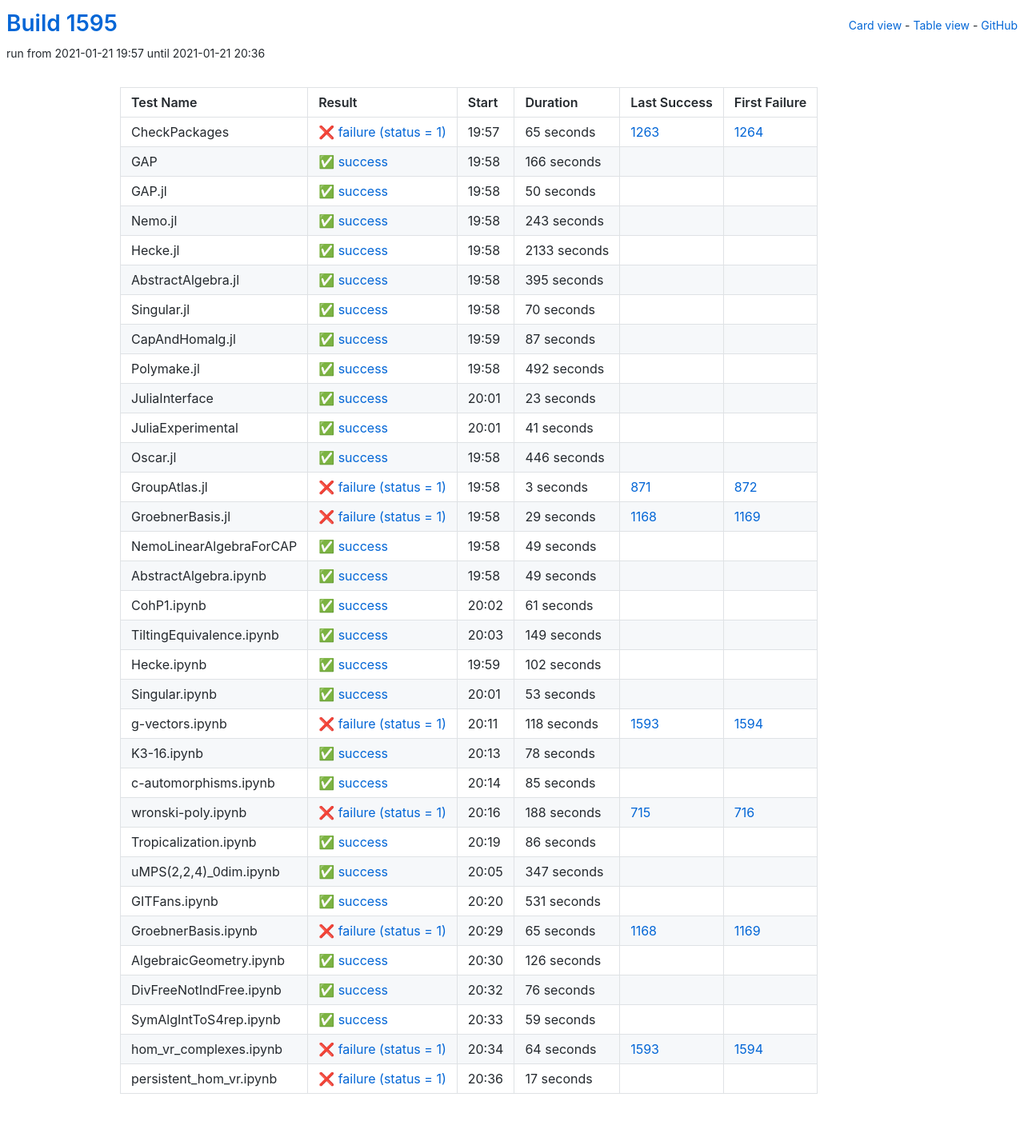
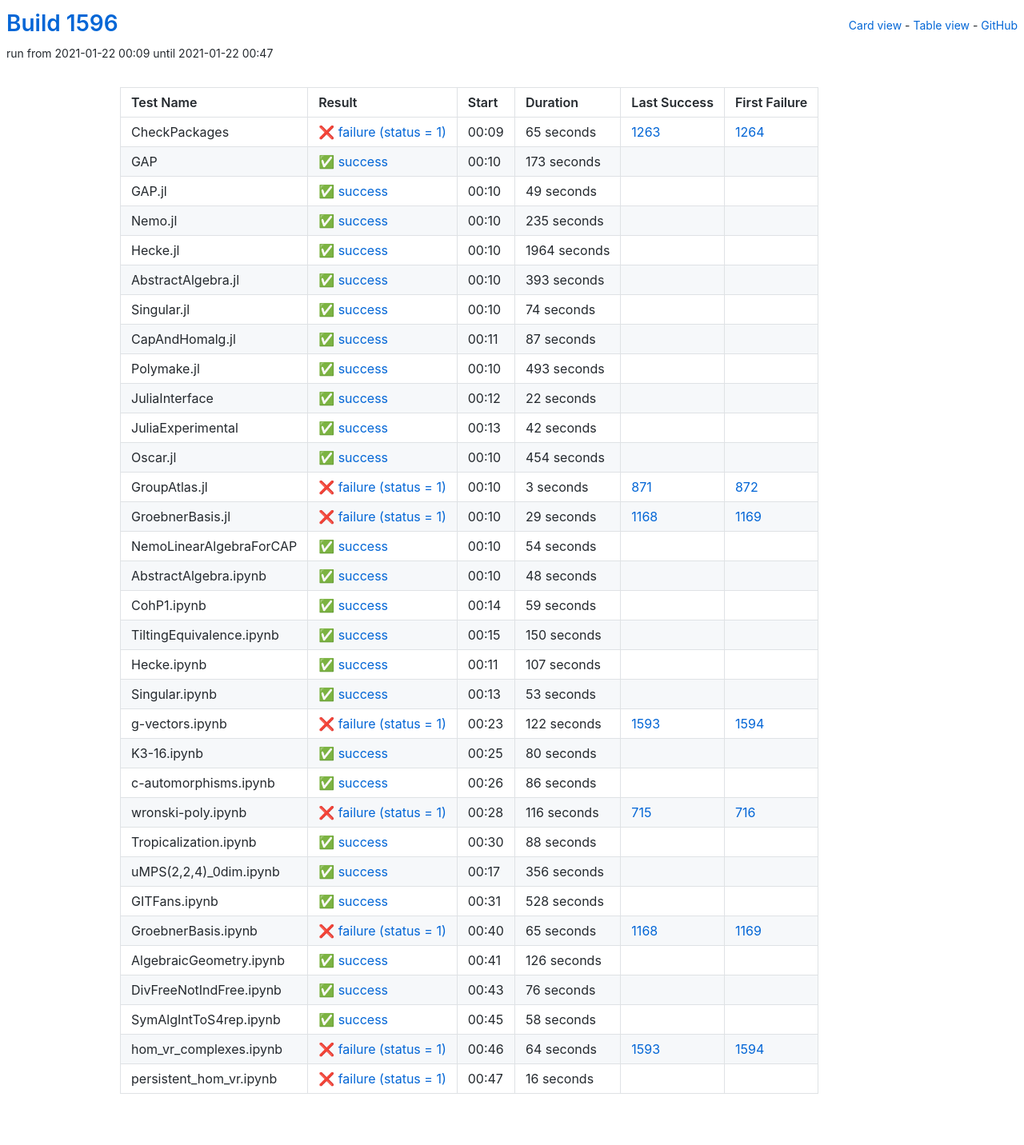
Before and after one commit to oscar-system/oscar-ci-status-stable, a Jekyll site: the page built from table.html, in a window 1280 px wide. Shown: the whole page at 80% size. Built offline with Jekyll 4.4.1, drawn with Linux system fonts in a browser that asks for light colours.

Commit message:
Build #1596

```diff
--- a/_data/ci.yml
+++ b/_data/ci.yml
@@ -1,6 +1,6 @@
 ---
-build: 1595
-build_url: https://oscarci.mathematik.uni-kl.de/job/oscar-stable/1595/
+build: 1596
+build_url: https://oscarci.mathematik.uni-kl.de/job/oscar-stable/1596/
 job: oscar-stable
 organization: oscar-system
 repo: oscar-ci-status-stable
@@ -8,8 +8,8 @@ repourl: https://github.com/oscar-system/oscar-ci-status-stable
 tests:
 - name: CheckPackages
   id: checkpackages
-  log: https://oscarci.mathematik.uni-kl.de/job/oscar-stable/1595/artifact/logs/build-1595/CheckPackages.log
-  start: 2021-01-21 19:57
+  log: https://oscarci.mathematik.uni-kl.de/job/oscar-stable/1596/artifact/logs/build-1596/CheckPackages.log
+  start: 2021-01-22 00:09
   success: false
   exitcode: 1
   status: failure
@@ -20,80 +20,80 @@ tests:
   first_failure_url: https://oscarci.mathematik.uni-kl.de/job/oscar-stable/1264/
 - name: GAP
   id: gap
-  log: https://oscarci.mathematik.uni-kl.de/job/oscar-stable/1595/artifact/logs/build-1595/GAP.log
-  start: 2021-01-21 19:58
+  log: https://oscarci.mathematik.uni-kl.de/job/oscar-stable/1596/artifact/logs/build-1596/GAP.log
+  start: 2021-01-22 00:10
   success: true
   exitcode: 0
   status: success
-  duration: 166
+  duration: 173
   last_success: false
   last_success_url:
   first_failure: false
   first_failure_url:
 - name: GAP.jl
   id: gap-jl
-  log: https://oscarci.mathematik.uni-kl.de/job/oscar-stable/1595/artifact/logs/build-1595/GAP.jl.log
-  start: 2021-01-21 19:58
+  log: https://oscarci.mathematik.uni-kl.de/job/oscar-stable/1596/artifact/logs/build-1596/GAP.jl.log
+  start: 2021-01-22 00:10
   success: true
   exitcode: 0
   status: success
-  duration: 50
+  duration: 49
   last_success: false
   last_success_url:
   first_failure: false
   first_failure_url:
 - name: Nemo.jl
   id: nemo-jl
-  log: https://oscarci.mathematik.uni-kl.de/job/oscar-stable/1595/artifact/logs/build-1595/Nemo.jl.log
-  start: 2021-01-21 19:58
+  log: https://oscarci.mathematik.uni-kl.de/job/oscar-stable/1596/artifact/logs/build-1596/Nemo.jl.log
+  start: 2021-01-22 00:10
   success: true
   exitcode: 0
   status: success
-  duration: 243
+  duration: 235
   last_success: false
   last_success_url:
   first_failure: false
   first_failure_url:
 - name: Hecke.jl
   id: hecke-jl
-  log: https://oscarci.mathematik.uni-kl.de/job/oscar-stable/1595/artifact/logs/build-1595/Hecke.jl.log
-  start: 2021-01-21 19:58
+  log: https://oscarci.mathematik.uni-kl.de/job/oscar-stable/1596/artifact/logs/build-1596/Hecke.jl.log
+  start: 2021-01-22 00:10
   success: true
   exitcode: 0
   status: success
-  duration: 2133
+  duration: 1964
   last_success: false
   last_success_url:
   first_failure: false
   first_failure_url:
 - name: AbstractAlgebra.jl
   id: abstractalgebra-jl
-  log: https://oscarci.mathematik.uni-kl.de/job/oscar-stable/1595/artifact/logs/build-1595/AbstractAlgebra.jl.log
-  start: 2021-01-21 19:58
+  log: https://oscarci.mathematik.uni-kl.de/job/oscar-stable/1596/artifact/logs/build-1596/AbstractAlgebra.jl.log
+  start: 2021-01-22 00:10
   success: true
   exitcode: 0
   status: success
-  duration: 395
+  duration: 393
   last_success: false
   last_success_url:
   first_failure: false
   first_failure_url:
 - name: Singular.jl
   id: singular-jl
-  log: https://oscarci.mathematik.uni-kl.de/job/oscar-stable/1595/artifact/logs/build-1595/Singular.jl.log
-  start: 2021-01-21 19:58
+  log: https://oscarci.mathematik.uni-kl.de/job/oscar-stable/1596/artifact/logs/build-1596/Singular.jl.log
+  start: 2021-01-22 00:10
   success: true
   exitcode: 0
   status: success
-  duration: 70
+  duration: 74
   last_success: false
   last_success_url:
   first_failure: false
   first_failure_url:
 - name: CapAndHomalg.jl
   id: capandhomalg-jl
-  log: https://oscarci.mathematik.uni-kl.de/job/oscar-stable/1595/artifact/logs/build-1595/CapAndHomalg.jl.log
-  start: 2021-01-21 19:59
+  log: https://oscarci.mathematik.uni-kl.de/job/oscar-stable/1596/artifact/logs/build-1596/CapAndHomalg.jl.log
+  start: 2021-01-22 00:11
   success: true
   exitcode: 0
   status: success
@@ -104,56 +104,56 @@ tests:
   first_failure_url:
 - name: Polymake.jl
   id: polymake-jl
-  log: https://oscarci.mathematik.uni-kl.de/job/oscar-stable/1595/artifact/logs/build-1595/Polymake.jl.log
-  start: 2021-01-21 19:58
+  log: https://oscarci.mathematik.uni-kl.de/job/oscar-stable/1596/artifact/logs/build-1596/Polymake.jl.log
+  start: 2021-01-22 00:10
   success: true
   exitcode: 0
   status: success
-  duration: 492
+  duration: 493
   last_success: false
   last_success_url:
   first_failure: false
   first_failure_url:
 - name: JuliaInterface
   id: juliainterface
-  log: https://oscarci.mathematik.uni-kl.de/job/oscar-stable/1595/artifact/logs/build-1595/JuliaInterface.log
-  start: 2021-01-21 20:01
+  log: https://oscarci.mathematik.uni-kl.de/job/oscar-stable/1596/artifact/logs/build-1596/JuliaInterface.log
+  start: 2021-01-22 00:12
   success: true
   exitcode: 0
   status: success
-  duration: 23
+  duration: 22
   last_success: false
   last_success_url:
   first_failure: false
   first_failure_url:
 - name: JuliaExperimental
   id: juliaexperimental
-  log: https://oscarci.mathematik.uni-kl.de/job/oscar-stable/1595/artifact/logs/build-1595/JuliaExperimental.log
-  start: 2021-01-21 20:01
+  log: https://oscarci.mathematik.uni-kl.de/job/oscar-stable/1596/artifact/logs/build-1596/JuliaExperimental.log
+  start: 2021-01-22 00:13
   success: true
   exitcode: 0
   status: success
-  duration: 41
+  duration: 42
   last_success: false
   last_success_url:
   first_failure: false
   first_failure_url:
 - name: Oscar.jl
   id: oscar-jl
-  log: https://oscarci.mathematik.uni-kl.de/job/oscar-stable/1595/artifact/logs/build-1595/Oscar.jl.log
-  start: 2021-01-21 19:58
+  log: https://oscarci.mathematik.uni-kl.de/job/oscar-stable/1596/artifact/logs/build-1596/Oscar.jl.log
+  start: 2021-01-22 00:10
   success: true
   exitcode: 0
   status: success
-  duration: 446
+  duration: 454
   last_success: false
   last_success_url:
   first_failure: false
   first_failure_url:
 - name: GroupAtlas.jl
   id: groupatlas-jl
-  log: https://oscarci.mathematik.uni-kl.de/job/oscar-stable/1595/artifact/logs/build-1595/GroupAtlas.jl.log
-  start: 2021-01-21 19:58
+  log: https://oscarci.mathematik.uni-kl.de/job/oscar-stable/1596/artifact/logs/build-1596/GroupAtlas.jl.log
+  start: 2021-01-22 00:10
   success: false
   exitcode: 1
   status: failure
@@ -164,8 +164,8 @@ tests:
   first_failure_url: https://oscarci.mathematik.uni-kl.de/job/oscar-stable/872/
 - name: GroebnerBasis.jl
   id: groebnerbasis-jl
-  log: https://oscarci.mathematik.uni-kl.de/job/oscar-stable/1595/artifact/logs/build-1595/GroebnerBasis.jl.log
-  start: 2021-01-21 19:58
+  log: https://oscarci.mathematik.uni-kl.de/job/oscar-stable/1596/artifact/logs/build-1596/GroebnerBasis.jl.log
+  start: 2021-01-22 00:10
   success: false
   exitcode: 1
   status: failure
@@ -176,68 +176,68 @@ tests:
   first_failure_url: https://oscarci.mathematik.uni-kl.de/job/oscar-stable/1169/
 - name: NemoLinearAlgebraForCAP
   id: nemolinearalgebraforcap
-  log: https://oscarci.mathematik.uni-kl.de/job/oscar-stable/1595/artifact/logs/build-1595/NemoLinearAlgebraForCAP.log
-  start: 2021-01-21 19:58
+  log: https://oscarci.mathematik.uni-kl.de/job/oscar-stable/1596/artifact/logs/build-1596/NemoLinearAlgebraForCAP.log
+  start: 2021-01-22 00:10
   success: true
   exitcode: 0
   status: success
-  duration: 49
+  duration: 54
   last_success: false
   last_success_url:
   first_failure: false
   first_failure_url:
 - name: AbstractAlgebra.ipynb
   id: abstractalgebra-ipynb
-  log: https://oscarci.mathematik.uni-kl.de/job/oscar-stable/1595/artifact/logs/build-1595/AbstractAlgebra.ipynb.log
-  start: 2021-01-21 19:58
+  log: https://oscarci.mathematik.uni-kl.de/job/oscar-stable/1596/artifact/logs/build-1596/AbstractAlgebra.ipynb.log
+  start: 2021-01-22 00:10
   success: true
   exitcode: 0
   status: success
-  duration: 49
+  duration: 48
   last_success: false
   last_success_url:
   first_failure: false
   first_failure_url:
 - name: CohP1.ipynb
   id: cohp1-ipynb
-  log: https://oscarci.mathematik.uni-kl.de/job/oscar-stable/1595/artifact/logs/build-1595/CohP1.ipynb.log
-  start: 2021-01-21 20:02
+  log: https://oscarci.mathematik.uni-kl.de/job/oscar-stable/1596/artifact/logs/build-1596/CohP1.ipynb.log
+  start: 2021-01-22 00:14
   success: true
   exitcode: 0
   status: success
-  duration: 61
+  duration: 59
   last_success: false
   last_success_url:
   first_failure: false
   first_failure_url:
 - name: TiltingEquivalence.ipynb
   id: tiltingequivalence-ipynb
-  log: https://oscarci.mathematik.uni-kl.de/job/oscar-stable/1595/artifact/logs/build-1595/TiltingEquivalence.ipynb.log
-  start: 2021-01-21 20:03
+  log: https://oscarci.mathematik.uni-kl.de/job/oscar-stable/1596/artifact/logs/build-1596/TiltingEquivalence.ipynb.log
+  start: 2021-01-22 00:15
   success: true
   exitcode: 0
   status: success
-  duration: 149
+  duration: 150
   last_success: false
   last_success_url:
   first_failure: false
   first_failure_url:
 - name: Hecke.ipynb
   id: hecke-ipynb
-  log: https://oscarci.mathematik.uni-kl.de/job/oscar-stable/1595/artifact/logs/build-1595/Hecke.ipynb.log
-  start: 2021-01-21 19:59
+  log: https://oscarci.mathematik.uni-kl.de/job/oscar-stable/1596/artifact/logs/build-1596/Hecke.ipynb.log
+  start: 2021-01-22 00:11
   success: true
   exitcode: 0
   status: success
-  duration: 102
+  duration: 107
   last_success: false
   last_success_url:
   first_failure: false
   first_failure_url:
 - name: Singular.ipynb
   id: singular-ipynb
-  log: https://oscarci.mathematik.uni-kl.de/job/oscar-stable/1595/artifact/logs/build-1595/Singular.ipynb.log
-  start: 2021-01-21 20:01
+  log: https://oscarci.mathematik.uni-kl.de/job/oscar-stable/1596/artifact/logs/build-1596/Singular.ipynb.log
+  start: 2021-01-22 00:13
   success: true
   exitcode: 0
   status: success
@@ -248,56 +248,32 @@ tests:
   first_failure_url:
 - name: g-vectors.ipynb
   id: g-vectors-ipynb
-  log: https://oscarci.mathematik.uni-kl.de/job/oscar-stable/1595/artifact/logs/build-1595/g-vectors.ipynb.log
-  start: 2021-01-21 20:11
+  log: https://oscarci.mathematik.uni-kl.de/job/oscar-stable/1596/artifact/logs/build-1596/g-vectors.ipynb.log
+  start: 2021-01-22 00:23
   success: false
   exitcode: 1
   status: failure
-  duration: 118
+  duration: 122
   last_success: 1593
   last_success_url: https://oscarci.mathematik.uni-kl.de/job/oscar-stable/1593/
   first_failure: 1594
   first_failure_url: https://oscarci.mathematik.uni-kl.de/job/oscar-stable/1594/
 - name: K3-16.ipynb
   id: k3-16-ipynb
-  log: https://oscarci.mathematik.uni-kl.de/job/oscar-stable/1595/artifact/logs/build-1595/K3-16.ipynb.log
-  start: 2021-01-21 20:13
+  log: https://oscarci.mathematik.uni-kl.de/job/oscar-stable/1596/artifact/logs/build-1596/K3-16.ipynb.log
+  start: 2021-01-22 00:25
   success: true
   exitcode: 0
   status: success
-  duration: 78
+  duration: 80
   last_success: false
   last_success_url:
   first_failure: false
   first_failure_url:
 - name: c-automorphisms.ipynb
   id: c-automorphisms-ipynb
-  log: https://oscarci.mathematik.uni-kl.de/job/oscar-stable/1595/artifact/logs/build-1595/c-automorphisms.ipynb.log
-  start: 2021-01-21 20:14
-  success: true
-  exitcode: 0
-  status: success
-  duration: 85
-  last_success: false
-  last_success_url:
-  first_failure: false
-  first_failure_url:
-- name: wronski-poly.ipynb
-  id: wronski-poly-ipynb
-  log: https://oscarci.mathematik.uni-kl.de/job/oscar-stable/1595/artifact/logs/build-1595/wronski-poly.ipynb.log
-  start: 2021-01-21 20:16
-  success: false
-  exitcode: 1
-  status: failure
-  duration: 188
-  last_success: 715
-  last_success_url: https://oscarci.mathematik.uni-kl.de/job/oscar-stable/715/
-  first_failure: 716
-  first_failure_url: https://oscarci.mathematik.uni-kl.de/job/oscar-stable/716/
-- name: Tropicalization.ipynb
-  id: tropicalization-ipynb
-  log: https://oscarci.mathematik.uni-kl.de/job/oscar-stable/1595/artifact/logs/build-1595/Tropicalization.ipynb.log
-  start: 2021-01-21 20:19
+  log: https://oscarci.mathematik.uni-kl.de/job/oscar-stable/1596/artifact/logs/build-1596/c-automorphisms.ipynb.log
+  start: 2021-01-22 00:26
   success: true
   exitcode: 0
   status: success
@@ -306,34 +282,58 @@ tests:
   last_success_url:
   first_failure: false
   first_failure_url:
-- name: uMPS(2,2,4)_0dim.ipynb
-  id: umps-2-2-4-0dim-ipynb
-  log: https://oscarci.mathematik.uni-kl.de/job/oscar-stable/1595/artifact/logs/build-1595/uMPS-2-2-4-_0dim.ipynb.log
-  start: 2021-01-21 20:05
+- name: wronski-poly.ipynb
+  id: wronski-poly-ipynb
+  log: https://oscarci.mathematik.uni-kl.de/job/oscar-stable/1596/artifact/logs/build-1596/wronski-poly.ipynb.log
+  start: 2021-01-22 00:28
+  success: false
+  exitcode: 1
+  status: failure
+  duration: 116
+  last_success: 715
+  last_success_url: https://oscarci.mathematik.uni-kl.de/job/oscar-stable/715/
+  first_failure: 716
+  first_failure_url: https://oscarci.mathematik.uni-kl.de/job/oscar-stable/716/
+- name: Tropicalization.ipynb
+  id: tropicalization-ipynb
+  log: https://oscarci.mathematik.uni-kl.de/job/oscar-stable/1596/artifact/logs/build-1596/Tropicalization.ipynb.log
+  start: 2021-01-22 00:30
   success: true
   exitcode: 0
   status: success
-  duration: 347
+  duration: 88
+  last_success: false
+  last_success_url:
+  first_failure: false
+  first_failure_url:
+- name: uMPS(2,2,4)_0dim.ipynb
+  id: umps-2-2-4-0dim-ipynb
+  log: https://oscarci.mathematik.uni-kl.de/job/oscar-stable/1596/artifact/logs/build-1596/uMPS-2-2-4-_0dim.ipynb.log
+  start: 2021-01-22 00:17
+  success: true
+  exitcode: 0
+  status: success
+  duration: 356
   last_success: false
   last_success_url:
   first_failure: false
   first_failure_url:
 - name: GITFans.ipynb
   id: gitfans-ipynb
-  log: https://oscarci.mathematik.uni-kl.de/job/oscar-stable/1595/artifact/logs/build-1595/GITFans.ipynb.log
-  start: 2021-01-21 20:20
+  log: https://oscarci.mathematik.uni-kl.de/job/oscar-stable/1596/artifact/logs/build-1596/GITFans.ipynb.log
+  start: 2021-01-22 00:31
   success: true
   exitcode: 0
   status: success
-  duration: 531
+  duration: 528
   last_success: false
   last_success_url:
   first_failure: false
   first_failure_url:
 - name: GroebnerBasis.ipynb
   id: groebnerbasis-ipynb
-  log: https://oscarci.mathematik.uni-kl.de/job/oscar-stable/1595/artifact/logs/build-1595/GroebnerBasis.ipynb.log
-  start: 2021-01-21 20:29
+  log: https://oscarci.mathematik.uni-kl.de/job/oscar-stable/1596/artifact/logs/build-1596/GroebnerBasis.ipynb.log
+  start: 2021-01-22 00:40
   success: false
   exitcode: 1
   status: failure
@@ -344,8 +344,8 @@ tests:
   first_failure_url: https://oscarci.mathematik.uni-kl.de/job/oscar-stable/1169/
 - name: AlgebraicGeometry.ipynb
   id: algebraicgeometry-ipynb
-  log: https://oscarci.mathematik.uni-kl.de/job/oscar-stable/1595/artifact/logs/build-1595/AlgebraicGeometry.ipynb.log
-  start: 2021-01-21 20:30
+  log: https://oscarci.mathematik.uni-kl.de/job/oscar-stable/1596/artifact/logs/build-1596/AlgebraicGeometry.ipynb.log
+  start: 2021-01-22 00:41
   success: true
   exitcode: 0
   status: success
@@ -356,8 +356,8 @@ tests:
   first_failure_url:
 - name: DivFreeNotIndFree.ipynb
   id: divfreenotindfree-ipynb
-  log: https://oscarci.mathematik.uni-kl.de/job/oscar-stable/1595/artifact/logs/build-1595/DivFreeNotIndFree.ipynb.log
-  start: 2021-01-21 20:32
+  log: https://oscarci.mathematik.uni-kl.de/job/oscar-stable/1596/artifact/logs/build-1596/DivFreeNotIndFree.ipynb.log
+  start: 2021-01-22 00:43
   success: true
   exitcode: 0
   status: success
@@ -368,20 +368,20 @@ tests:
   first_failure_url:
 - name: SymAlgIntToS4rep.ipynb
   id: symalginttos4rep-ipynb
-  log: https://oscarci.mathematik.uni-kl.de/job/oscar-stable/1595/artifact/logs/build-1595/SymAlgIntToS4rep.ipynb.log
-  start: 2021-01-21 20:33
+  log: https://oscarci.mathematik.uni-kl.de/job/oscar-stable/1596/artifact/logs/build-1596/SymAlgIntToS4rep.ipynb.log
+  start: 2021-01-22 00:45
   success: true
   exitcode: 0
   status: success
-  duration: 59
+  duration: 58
   last_success: false
   last_success_url:
   first_failure: false
   first_failure_url:
 - name: hom_vr_complexes.ipynb
   id: hom-vr-complexes-ipynb
-  log: https://oscarci.mathematik.uni-kl.de/job/oscar-stable/1595/artifact/logs/build-1595/hom_vr_complexes.ipynb.log
-  start: 2021-01-21 20:34
+  log: https://oscarci.mathematik.uni-kl.de/job/oscar-stable/1596/artifact/logs/build-1596/hom_vr_complexes.ipynb.log
+  start: 2021-01-22 00:46
   success: false
   exitcode: 1
   status: failure
@@ -392,12 +392,12 @@ tests:
   first_failure_url: https://oscarci.mathematik.uni-kl.de/job/oscar-stable/1594/
 - name: persistent_hom_vr.ipynb
   id: persistent-hom-vr-ipynb
-  log: https://oscarci.mathematik.uni-kl.de/job/oscar-stable/1595/artifact/logs/build-1595/persistent_hom_vr.ipynb.log
-  start: 2021-01-21 20:36
+  log: https://oscarci.mathematik.uni-kl.de/job/oscar-stable/1596/artifact/logs/build-1596/persistent_hom_vr.ipynb.log
+  start: 2021-01-22 00:47
   success: false
   exitcode: 1
   status: failure
-  duration: 17
+  duration: 16
   last_success: false
   last_success_url:
   first_failure: false
```
Also changed, not shown: README.md.
